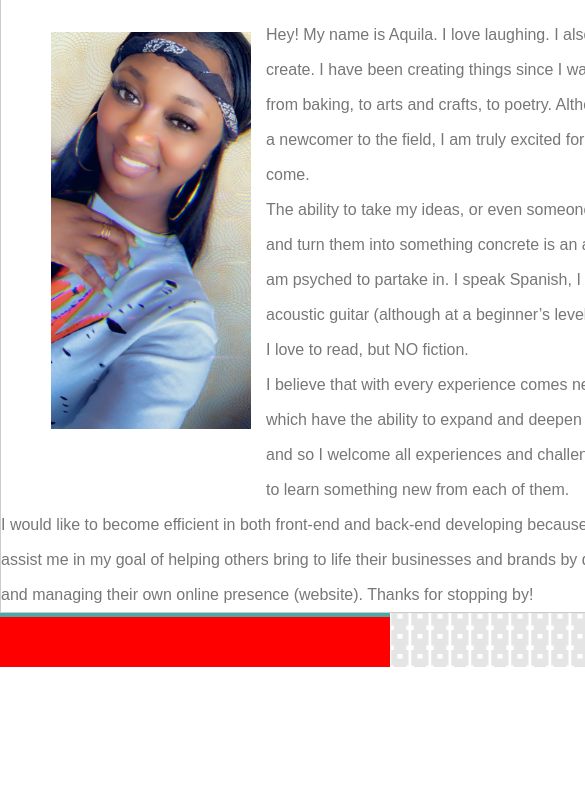
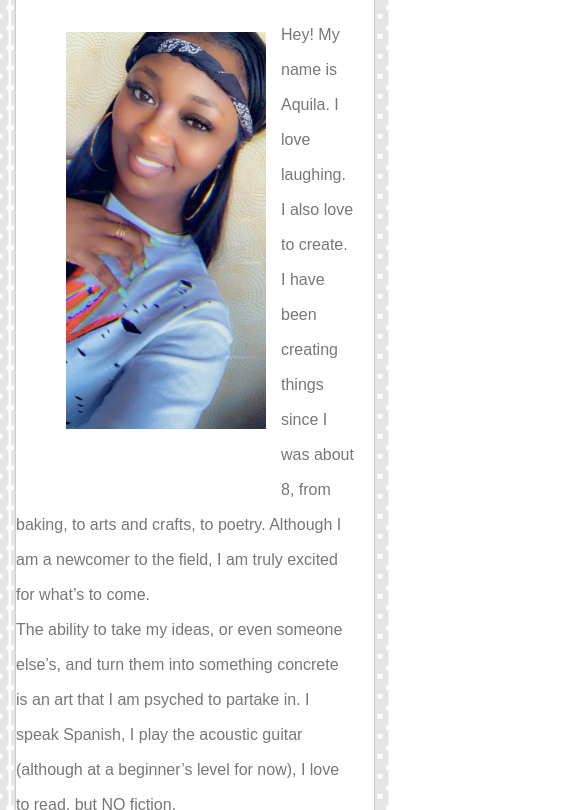
Before and after one commit to Apayton1/Responsive-Portfolio, a plain HTML site: page index.html in a window 390 px wide. Shown: the part 290-1100 px from the top of the page, 585 px wide, since content can reach past the window. Before the commit the page ends 957 px from the top, so only its background shows below. Drawn offline with Linux system fonts and the light colour scheme.

Commit message:
MADE CHANGES TO THE SIZING

```diff
--- a/assets/css/style.css
+++ b/assets/css/style.css
@@ -7,6 +7,7 @@ body{
     font-family: 'Arial', 'Helvetica Neue', Helvetica, sans-serif;;
     background-image:url(../images/united-squares-negative.png);
 }
+
 
 #topnav{
     font-family: 'Georgia', Times, 'Times New Roman', serif;
@@ -121,26 +122,32 @@ footer{
 }
 
 @media screen and (max-width:980px){
-    footer{
-        background-color: blue;
+    main{
+        margin: 100px;
+        margin-left: 10px;
+        margin-right: 10px;
+        width: 960px;
+    }
+}
+@media screen and (max-width:768px){
+    main{
+        margin: 50px;
+        margin-left: 10px;
+        margin-right: 10px;
+        width: 748px;
     }
 
 }
-@media screen and (max-width:768px){
-    footer{
-        background-color: black;
-    }
-
-}
-@media screen and (max-width:680px){
+@media screen and (max-width:640px){
     header{
         position: static;
     }
     main{
-        width: 680px;
-        margin: 0;
+        width: initial;
+        margin: 15px;
+        margin-top: 50px;
+        margin-bottom: 100%;
     }
-    footer{
-        background-color: red;
     }
+
 }
--- a/index.html
+++ b/index.html
@@ -13,7 +13,7 @@
 <body>
 
     <header>
-        <div >
+        <div class="list" >
             <ul id="topnav">
                 <li id="name"><h1>Aquila Payton</h1></li>
                 <li><a class="active" href="./contact.html"> Contact</a></li>
```
